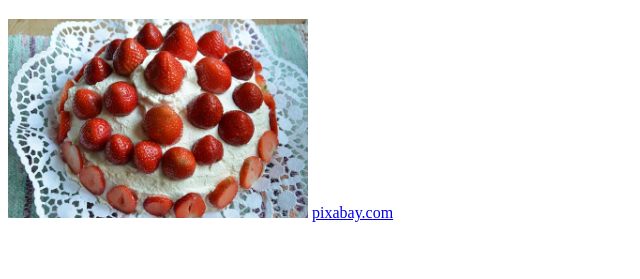
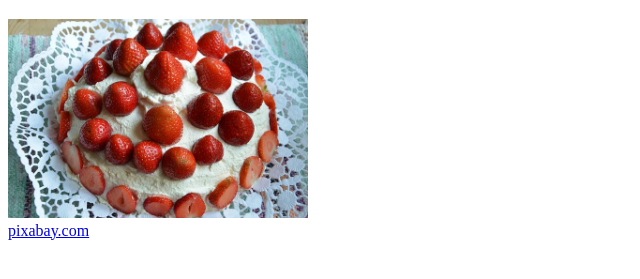
Before and after one commit to 2024OSS/1-appleitsgood, a plain HTML site: page index.html in a window 1280 px wide. Shown: the part 61-340 px from the top of the page, without its empty margins (0-640 px from the left). Drawn offline with Linux system fonts and the light colour scheme.

Commit message:
Updated html

```diff
--- a/index.html
+++ b/index.html
@@ -6,7 +6,7 @@
     <title>Document</title>
 </head>
     <h1>I like cakes</h1>
-    <img src ="/cake-5352780_640.jpg" width="300"/>
+    <img src ="/cake-5352780_640.jpg" width="300"/><br>
     <a href="https://pixabay.com/ko/images/search/cake/"> pixabay.com </a>
 </body>
 </html>
```
